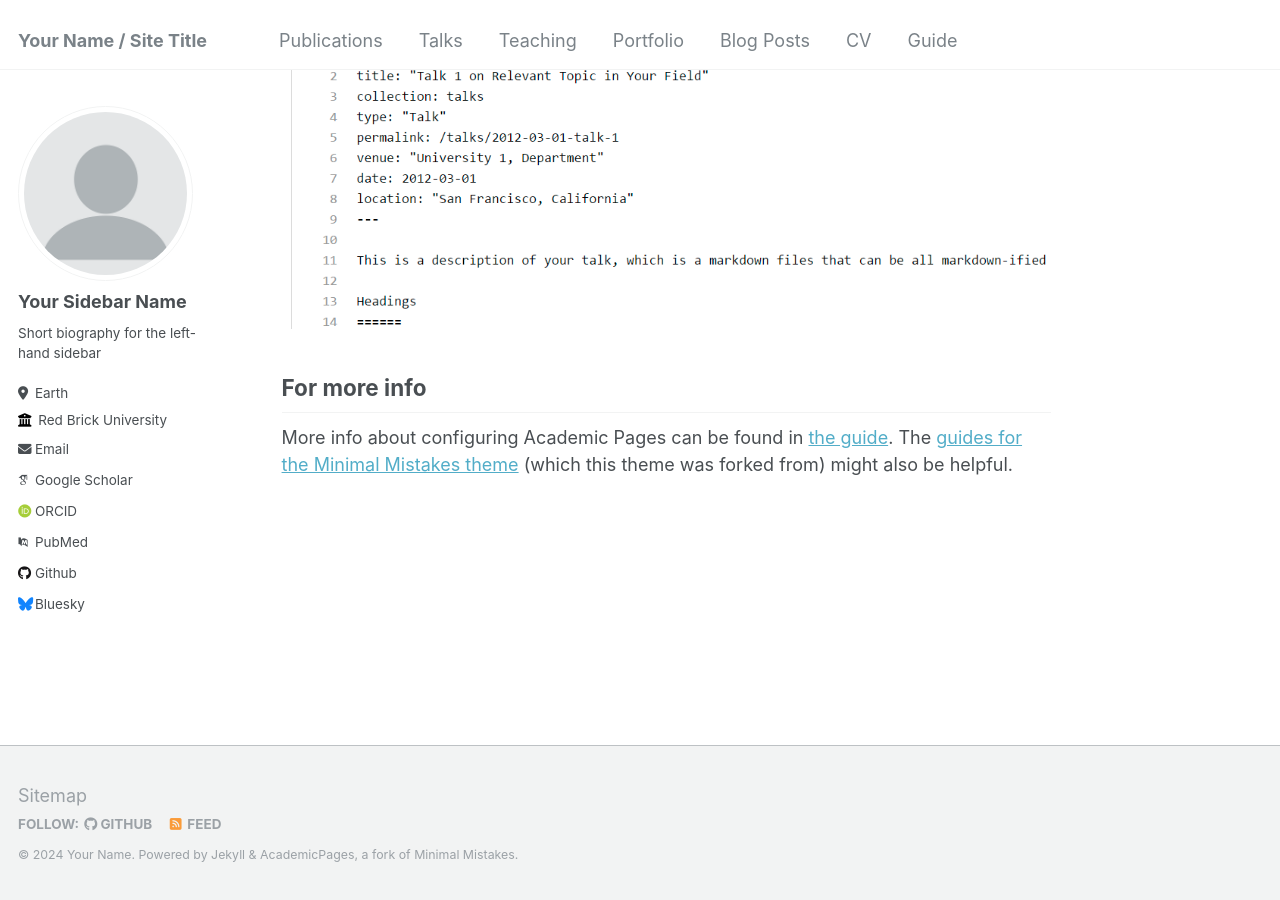
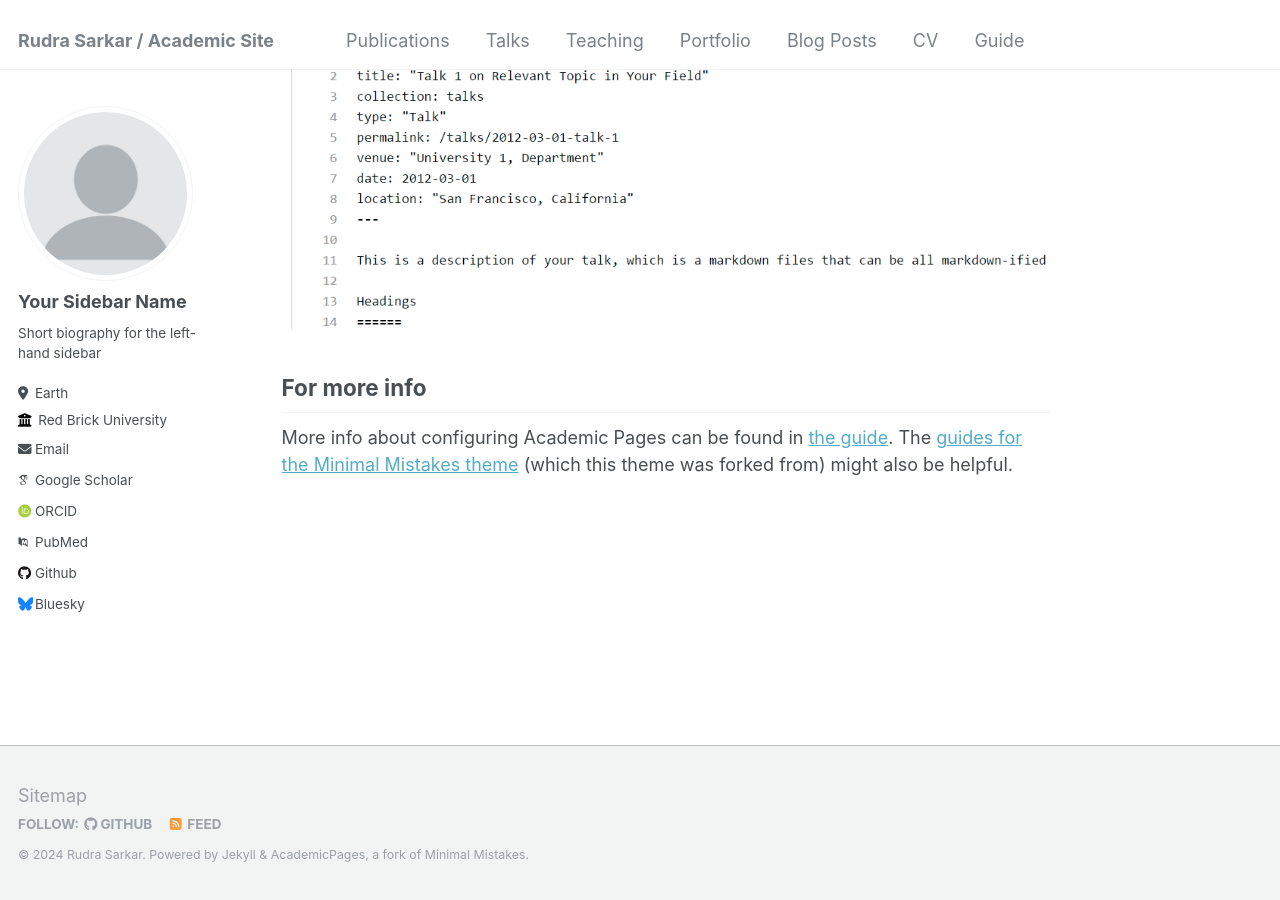
Before and after one commit to rds8rds/rds8rds.github.io, a Jekyll site: the page built from _pages/about.md, in a window 1280 px wide and 900 px high, scrolled down 2660 px. Built offline with Jekyll 4.4.1, drawn with Linux system fonts in a browser that asks for light colours; some web fonts are replaced.

Commit message:
Update _config.yml
Add some basic informations

```diff
--- a/_config.yml
+++ b/_config.yml
@@ -8,11 +8,11 @@
 
 # Basic Site Settings
 locale                   : "en-US"
-title                    : "Your Name / Site Title"
+title                    : "Rudra Sarkar / Academic Site"
 title_separator          : "-"
-name                     : &name "Your Name"
+name                     : &name "Rudra Sarkar"
 description              : &description "personal description"
-url                      : https://academicpages.github.io # the base hostname & protocol for your site e.g. "https://mmistakes.github.io"
+url                      : https://rds8rds.github.io # the base hostname & protocol for your site e.g. "https://mmistakes.github.io"
 baseurl                  : "" # the subpath of your site, e.g. "/blog"
 repository               : "academicpages/academicpages.github.io"
 
```
